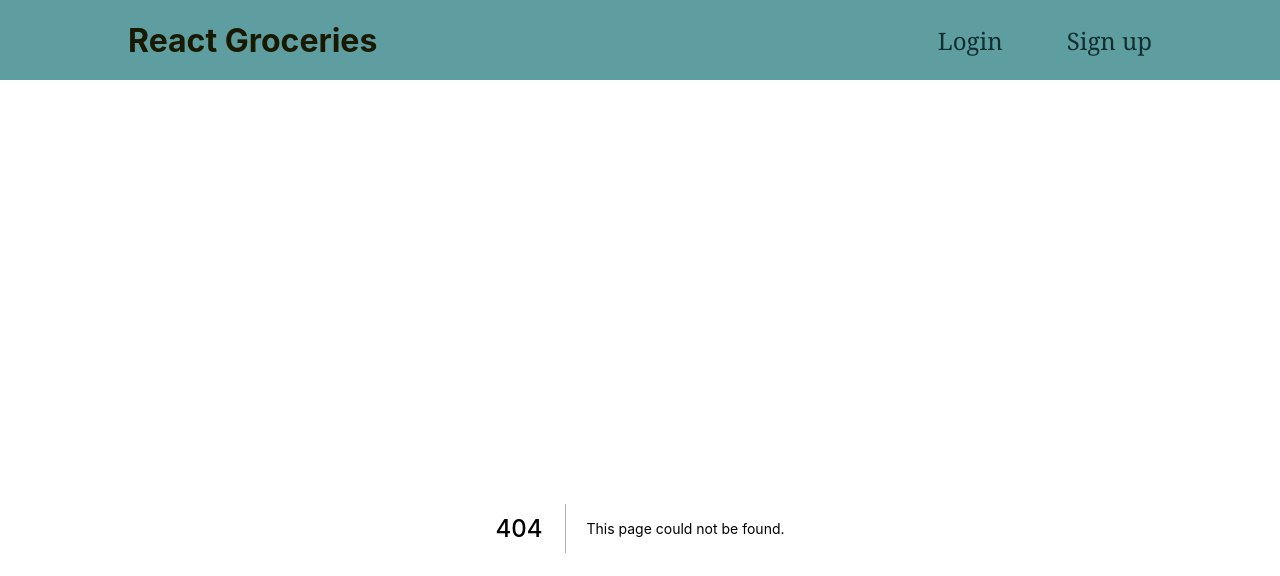
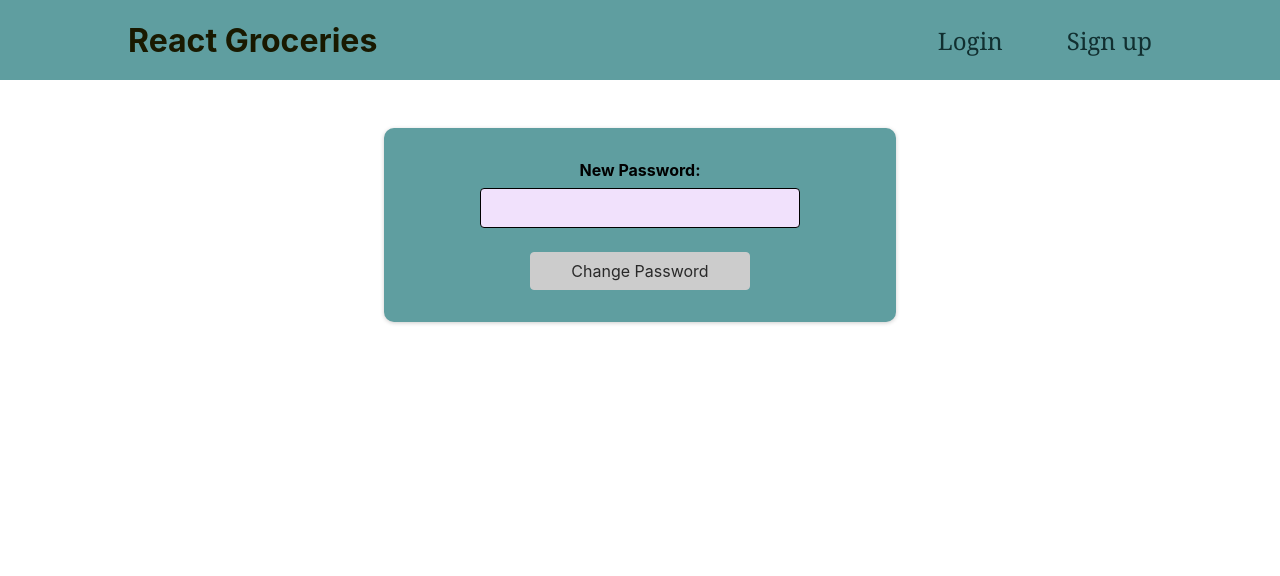
Before and after one commit to maggie-lw/portfolio-groceries, a Next.js app: page /profile/change-password in a window 1280 px wide. Before the commit this address had no page. Shown: the top 576 px of the page. Built offline with nearby package versions, Linux system fonts and the light colour scheme.

Commit message:
+Password change, profile. Changed Login/Signup method

```diff
--- a/components/Layout/Navigation.js
+++ b/components/Layout/Navigation.js
@@ -35,6 +35,16 @@ const Navigation = () => {
           )}
           {isLoggedIn && (
             <li>
+              <Link href='/lists'>Home</Link>
+            </li>
+          )}
+          {isLoggedIn && (
+            <li>
+              <Link href='/profile'>Profile</Link>
+            </li>
+          )}
+          {isLoggedIn && (
+            <li>
               <button onClick={logoutHandler}>Logout</button>
             </li>
           )}
--- /dev/null
+++ b/components/Profile/ChangePassword.js
@@ -0,0 +1,82 @@
+import { useContext } from "react";
+import { useRouter } from "next/router";
+import AuthContext from "../store/auth-context";
+import useInput from "../hooks/use-input";
+
+import classes from './ChangePassword.module.css';
+
+const ChangePassword = () => {
+  const router = useRouter();
+  const authCtx = useContext(AuthContext);
+
+  const {
+    value: enteredNewPassword,
+    isValid: enteredNewPasswordIsValid,
+    hasError: newPasswordInputHasError,
+    valueChangeHandler: newPasswordChangeHandler,
+    inputBlurHandler: newPasswordBlurHandler,
+  } = useInput((val) => val.length > 7);
+
+  const submitHandler = (event) => {
+    event.preventDefault();
+
+    fetch(
+      "https://identitytoolkit.googleapis.com/v1/accounts:update?key=AIzaSyDeI2hVzfgQxaivutV8vA4z6n1X8fnSx-o",
+      {
+        method: "POST",
+        body: JSON.stringify({
+          idToken: authCtx.token,
+          password: enteredNewPassword,
+          returnSecureToken: false,
+        }),
+        headers: { "Content-Type": "application/json" },
+      }
+    )
+      .then((response) => {
+        if (response.ok) {
+          return response.json();
+        } else {
+          return response.json().then((data) => {
+            let errorMessage = "New password change failed!";
+            if (data && data.error && data.error.message) {
+              errorMessage = data.error.message;
+            }
+            throw new Error(errorMessage);
+          });
+        }
+      })
+      .then(() => {
+        router.push("/profile");
+      })
+      .catch((err) => {
+        alert(err.message);
+      });
+  };
+
+  const passwordInputClasses = newPasswordInputHasError
+    ? `${classes.control} ${classes.invalid}`
+    : classes.control;
+
+  return (
+    <section className={classes.changePass}>
+    <form onSubmit={submitHandler}>
+      <div className={passwordInputClasses}>
+        <label htmlFor="new-password">New Password: </label>
+        <input
+          type="password"
+          id="new-password"
+          value={enteredNewPassword}
+          onChange={newPasswordChangeHandler}
+          onBlur={newPasswordBlurHandler}
+        />
+        {newPasswordInputHasError && <p>Password needs to be at least 8 characters long!</p>}
+      </div>
+      <div className={classes.actions}>
+        <button disabled={!enteredNewPasswordIsValid}>Change Password</button>
+      </div>
+    </form>
+    </section>
+  );
+};
+
+export default ChangePassword;
--- /dev/null
+++ b/components/Profile/ChangePassword.module.css
@@ -0,0 +1,75 @@
+.changePass {
+    margin: 3rem auto;
+    width: 100%;
+    max-width: 32rem;
+    border-radius: 10px;
+    background-color: #5F9EA0;
+    box-shadow: 0 1px 4px rgba(0, 0, 0, 0.2);
+    padding: 2rem;
+    text-align: center;
+}
+
+.changePass h1 {
+    text-align: center;
+}
+
+.control {
+    margin-bottom: 0.5rem;
+}
+
+.control label {
+    display: block;
+    font-weight: bold;
+    margin-bottom: 0.5rem;
+}
+
+.control input {
+    font: inherit;
+    background-color: #f1e1fc;
+    border-radius: 4px;
+    border: 1px solid black;
+    width: 20rem;
+    height: 2.5rem;
+    padding: 0.5rem;
+}
+
+.invalid input {
+    border: 1px solid #b40e0e;
+    background-color: #fddddd;
+}
+
+.invalid input:focus {
+    border-color: #ff8800;
+    background-color: #fbe8d2;
+}
+
+.actions {
+    margin-top: 1.5rem;
+    display: flex;
+    flex-direction: column;
+    align-items: center;
+}
+
+.actions button {
+    cursor: pointer;
+    font: inherit;
+    color: white;
+    background-color: #112f30;
+    border: 1px solid #112f30;
+    border-radius: 4px;
+    padding: 0.5rem 2.5rem;
+}
+
+.actions button:hover {
+    background-color: #203f41;
+    border-color: #203f41;
+}
+
+.actions button:disabled,
+.actions button:disabled:hover,
+.actions button:disabled:active {
+  background-color: #ccc;
+  color: #292929;
+  border-color: #ccc;
+  cursor: not-allowed;
+}
--- a/package.json
+++ b/package.json
@@ -9,6 +9,7 @@
     "lint": "next lint"
   },
   "dependencies": {
+    "firebase": "^9.9.2",
     "next": "12.2.4",
     "react": "18.2.0",
     "react-dom": "18.2.0"
--- a/pages/_app.js
+++ b/pages/_app.js
@@ -1,10 +1,29 @@
 import Layout from "../components/Layout/Layout";
 import { AuthContextProvider } from "../components/store/auth-context";
 import "../styles/globals.css";
+import { initializeApp } from "firebase/app";
+// TODO: Add SDKs for Firebase products that you want to use
+// https://firebase.google.com/docs/web/setup#available-libraries
+
+// Your web app's Firebase configuration
+const firebaseConfig = {
+  apiKey: "AIzaSyDeI2hVzfgQxaivutV8vA4z6n1X8fnSx-o",
+  authDomain: "portfolio-groceries.firebaseapp.com",
+  databaseURL:
+    "https://portfolio-groceries-default-rtdb.asia-southeast1.firebasedatabase.app",
+  projectId: "portfolio-groceries",
+  storageBucket: "portfolio-groceries.appspot.com",
+  messagingSenderId: "230427509025",
+  appId: "1:230427509025:web:4b1929dae3082eaad43e60",
+};
+
+// Initialize Firebase
+initializeApp(firebaseConfig);
 
 function MyApp({ Component, pageProps }) {
   return (
     <AuthContextProvider>
+      <firebaseConfig />
       <Layout>
         <Component {...pageProps} />
       </Layout>
--- /dev/null
+++ b/pages/profile/change-password.js
@@ -0,0 +1,7 @@
+import ChangePassword from "../../components/Profile/ChangePassword";
+
+const ChangePasswordPage = () => {
+    return <div><ChangePassword /></div>
+};
+
+export default ChangePasswordPage;
```
Also changed, not shown: components/Auth/LogInForm.js (+19 -2 lines), components/Auth/SignUpForm.js (+22 -3 lines), components/Profile/UserProfile.js (added, +43 -0 lines), pages/profile/index.js (added, +13 -0 lines), pages/profile.js (deleted), 1 other file (tests, documents, lock files or other folders).
